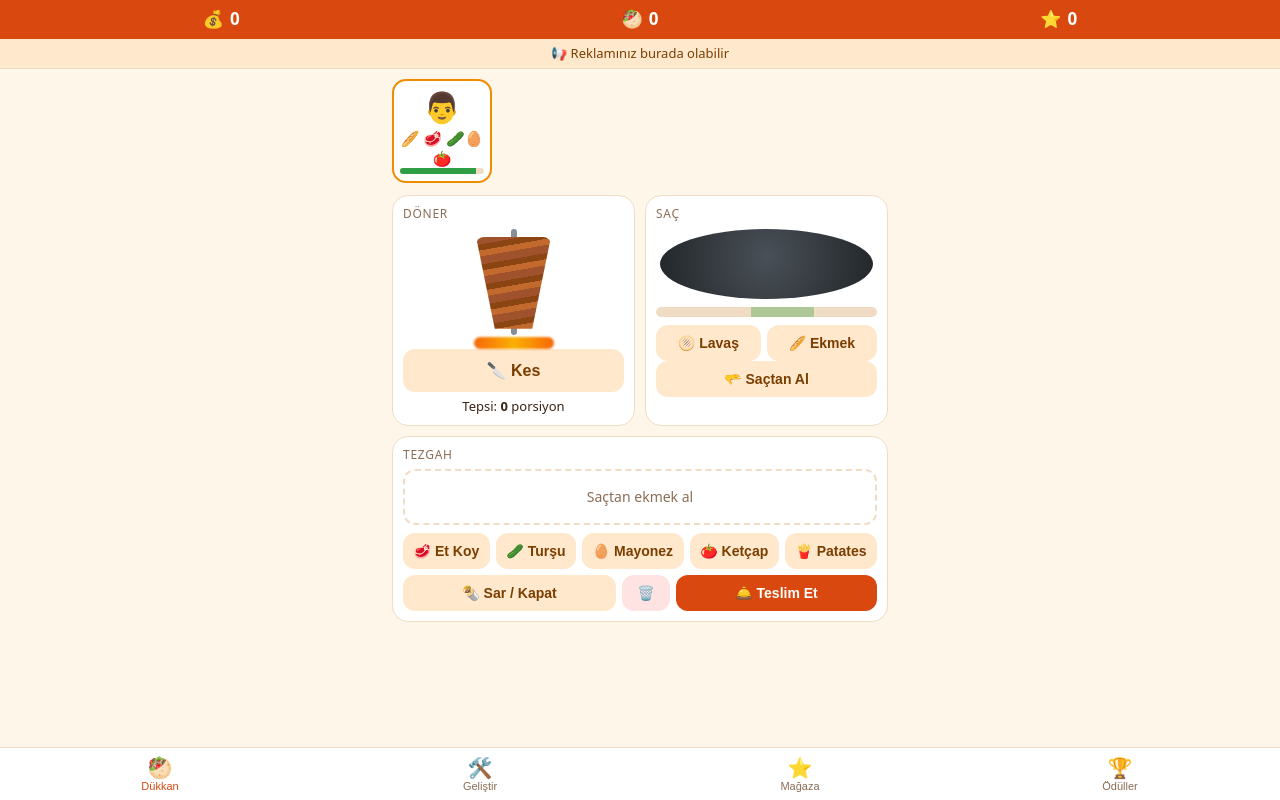
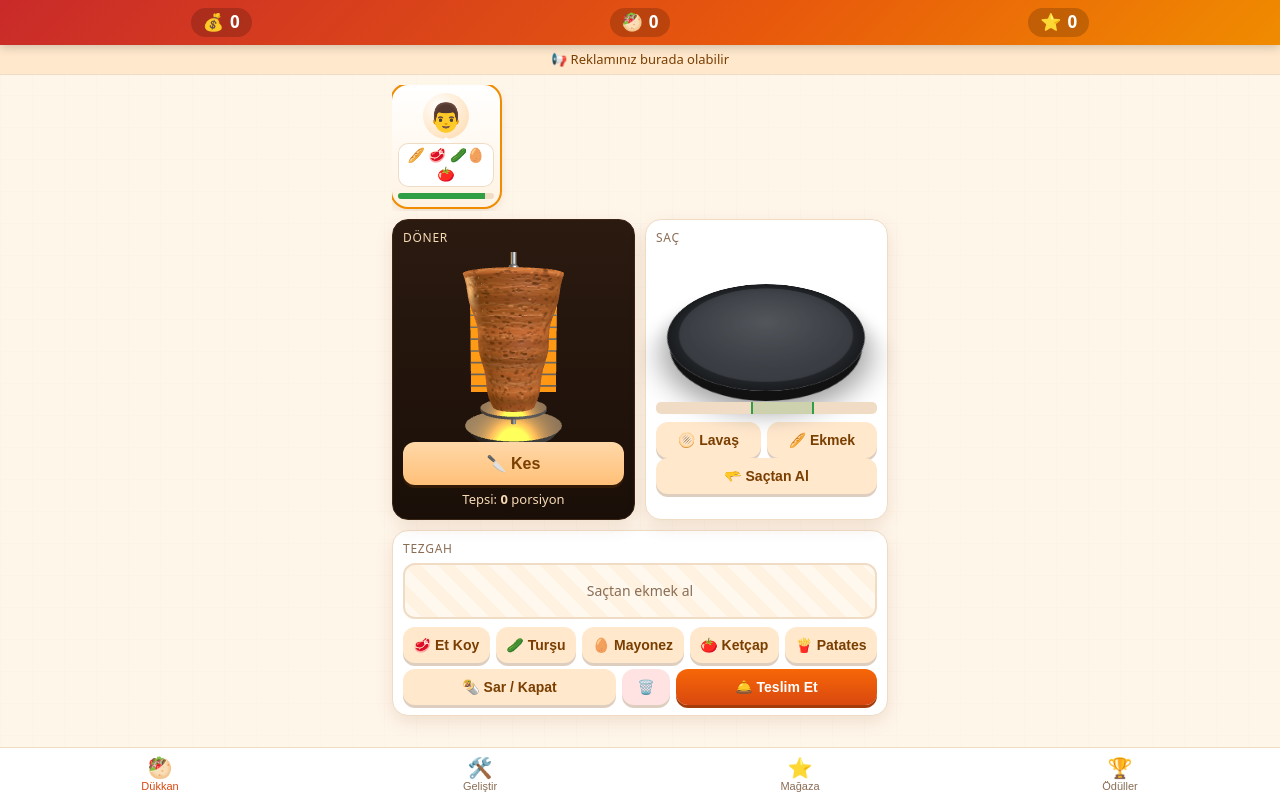
Before and after one commit to tumerserhat434-ux/Telegram-bot, a plain HTML site: page webapp/index.html in a window 1280 px wide. Drawn offline with Linux system fonts and the light colour scheme; animation ran at ten frames a second.

Commit message:
3D dönen döner, ısıya göre renk değiştiren saç ve görsel iyileştirmeler
Three.js (r128, projeye dahil) ile prosedürel dokulu dönen döner, arkada kor
ısıtıcı ve kesilen et parçacıkları. Saç perspektifli, ekmek ısındıkça
hamurdan altın sarısına, sonra yanığa döner. Müşteri kartları ve butonlar
yenilendi.

Co-Authored-By: Claude Opus 5.5 <noreply@anthropic.com>
Claude-Session: https://claude.ai/code/session_01JVfKVUoXZH1t5Xjz8Ga3Ci

```diff
--- a/webapp/index.html
+++ b/webapp/index.html
@@ -5,6 +5,7 @@
   <meta name="viewport" content="width=device-width, initial-scale=1, maximum-scale=1, user-scalable=no">
   <title>Dönerci Usta</title>
   <script src="https://telegram.org/js/telegram-web-app.js"></script>
+  <script src="static/three.min.js"></script>
   <link rel="stylesheet" href="static/style.css">
 </head>
 <body>
@@ -35,7 +36,10 @@
 
         <div class="station">
           <div class="label">Saç</div>
-          <div id="sac" class="sac"><span id="sacBread"></span></div>
+          <div class="sac-wrap">
+            <div id="sac" class="sac"><div id="sacBread" class="bread hidden"></div></div>
+            <div id="steam" class="steam">♨️</div>
+          </div>
           <div class="heatbar"><div class="ideal"></div><div id="heatFill" class="fill"></div></div>
           <div class="row">
             <button class="btn" data-bread="lavas">🫓 Lavaş</button>
@@ -102,6 +106,7 @@
   <div id="toast" class="toast"></div>
   <div id="modal" class="modal hidden"><div class="card"><p id="modalText"></p><button class="btn primary" id="modalOk">Tamam</button></div></div>
 
+  <script src="static/doner3d.js"></script>
   <script src="static/game.js"></script>
 </body>
 </html>
--- /dev/null
+++ b/webapp/static/doner3d.js
@@ -0,0 +1,140 @@
+// 3D dönen döner (Three.js). THREE yüklenemezse null döner, oyun CSS dönere düşer.
+window.Doner3D = (() => {
+  function meatTexture() {
+    const c = document.createElement("canvas");
+    c.width = 512; c.height = 512;
+    const g = c.getContext("2d");
+    // katman katman et
+    for (let y = 0; y < 512; y += 2) {
+      const band = Math.sin(y * 0.09) * 0.5 + Math.sin(y * 0.031 + 1.3) * 0.5;
+      const r = 150 + band * 30 + Math.random() * 14;
+      const gg = 78 + band * 18 + Math.random() * 10;
+      const b = 38 + band * 10;
+      g.fillStyle = `rgb(${r | 0},${gg | 0},${b | 0})`;
+      g.fillRect(0, y, 512, 2);
+    }
+    // yağ çizgileri
+    for (let i = 0; i < 40; i++) {
+      g.strokeStyle = `rgba(245,215,170,${0.15 + Math.random() * 0.25})`;
+      g.lineWidth = 1 + Math.random() * 2;
+      const y = Math.random() * 512;
+      g.beginPath(); g.moveTo(0, y);
+      for (let x = 0; x <= 512; x += 32) g.lineTo(x, y + Math.sin(x * 0.05 + i) * 4);
+      g.stroke();
+    }
+    // kızarmış / yanık lekeler
+    for (let i = 0; i < 900; i++) {
+      const x = Math.random() * 512, y = Math.random() * 512, s = 2 + Math.random() * 9;
+      const dark = Math.random();
+      g.fillStyle = dark < 0.6 ? `rgba(90,40,15,${0.25 + Math.random() * 0.35})`
+        : dark < 0.9 ? `rgba(60,25,8,${0.4 + Math.random() * 0.4})` : "rgba(255,190,120,0.35)";
+      g.beginPath(); g.ellipse(x, y, s, s * 0.45, 0, 0, Math.PI * 2); g.fill();
+    }
+    const tex = new THREE.CanvasTexture(c);
+    tex.wrapS = tex.wrapT = THREE.RepeatWrapping;
+    tex.repeat.set(2, 1);
+    tex.encoding = THREE.sRGBEncoding;
+    return tex;
+  }
+
+  function create(container) {
+    if (!window.THREE) return null;
+    let renderer;
+    try { renderer = new THREE.WebGLRenderer({ antialias: true, alpha: true }); }
+    catch (e) { return null; }
+    const W = () => container.clientWidth, H = () => container.clientHeight;
+    renderer.setPixelRatio(Math.min(2, window.devicePixelRatio || 1));
+    renderer.setSize(W(), H());
+    renderer.outputEncoding = THREE.sRGBEncoding;
+    container.appendChild(renderer.domElement);
+
+    const scene = new THREE.Scene();
+    const camera = new THREE.PerspectiveCamera(32, W() / H(), 0.1, 100);
+    camera.position.set(0, 0.6, 7.4);
+    camera.lookAt(0, -0.1, 0);
+
+    scene.add(new THREE.HemisphereLight(0xfff1dc, 0x3a2414, 0.75));
+    const key = new THREE.DirectionalLight(0xffffff, 0.7);
+    key.position.set(3, 3, 5); scene.add(key);
+    const fire = new THREE.PointLight(0xff6a00, 2.2, 6);
+    fire.position.set(0, 0, -1.6); scene.add(fire);
+    const rim = new THREE.PointLight(0xffb347, 1.2, 8);
+    rim.position.set(-2.5, 1, -1); scene.add(rim);
+
+    // Isıtıcı (arkada kor gibi parlayan panel)
+    const heaterMat = new THREE.MeshStandardMaterial({ color: 0x331100, emissive: 0xff4500, emissiveIntensity: 0.9, roughness: 1 });
+    const heater = new THREE.Mesh(new THREE.BoxGeometry(2.4, 3.0, 0.15), heaterMat);
+    heater.position.set(0, -0.05, -1.9); scene.add(heater);
+    const grillMat = new THREE.MeshStandardMaterial({ color: 0x555555, metalness: 0.8, roughness: 0.4 });
+    for (let i = -4; i <= 4; i++) {
+      const bar = new THREE.Mesh(new THREE.BoxGeometry(2.4, 0.04, 0.05), grillMat);
+      bar.position.set(0, i * 0.33 - 0.05, -1.8); scene.add(bar);
+    }
+
+    // Şiş
+    const steel = new THREE.MeshStandardMaterial({ color: 0xcfd4da, metalness: 0.9, roughness: 0.25 });
+    const pole = new THREE.Mesh(new THREE.CylinderGeometry(0.06, 0.06, 4.0, 16), steel);
+    scene.add(pole);
+    const plate = new THREE.Mesh(new THREE.CylinderGeometry(0.75, 0.75, 0.06, 40), steel);
+    plate.position.y = -1.5; scene.add(plate);
+    const tray = new THREE.Mesh(new THREE.CylinderGeometry(1.1, 0.95, 0.18, 40),
+      new THREE.MeshStandardMaterial({ color: 0x868e96, metalness: 0.85, roughness: 0.35 }));
+    tray.position.y = -1.95; scene.add(tray);
+    const cap = new THREE.Mesh(new THREE.SphereGeometry(0.12, 16, 12), steel);
+    cap.position.y = 1.62; scene.add(cap);
+
+    // Et konisi: üstte geniş, altta dar, hafif dalgalı profil
+    const pts = [];
+    for (let i = 0; i <= 24; i++) {
+      const t = i / 24, y = -1.45 + t * 2.95;
+      const r = 0.48 + t * 0.62 + Math.sin(t * 18) * 0.025 + Math.sin(t * 7.0) * 0.03;
+      pts.push(new THREE.Vector2(r, y));
+    }
+    pts.push(new THREE.Vector2(0.05, 1.5));
+    const tex = meatTexture();
+    const meatMat = new THREE.MeshStandardMaterial({ map: tex, bumpMap: tex, bumpScale: 0.06, roughness: 0.55, metalness: 0.05, emissive: 0x3a1200, emissiveIntensity: 0.35 });
+    const meat = new THREE.Mesh(new THREE.LatheGeometry(pts, 64), meatMat);
+    scene.add(meat);
+
+    // Kesilen et parçacıkları
+    const chips = [];
+    const chipGeo = new THREE.BoxGeometry(0.22, 0.05, 0.12);
+    const chipMat = new THREE.MeshStandardMaterial({ map: tex, roughness: 0.7 });
+
+    let level = 1, t = 0;
+    function update(dt, meatLevel) {
+      t += dt;
+      meat.rotation.y += dt * 0.7;
+      const target = 0.45 + 0.55 * Math.max(0, Math.min(1, meatLevel / 100));
+      level += (target - level) * Math.min(1, dt * 6);
+      meat.scale.set(level, 1, level);
+      fire.intensity = 2.0 + Math.sin(t * 9) * 0.25 + Math.sin(t * 23) * 0.15;
+      heaterMat.emissiveIntensity = 0.85 + Math.sin(t * 5) * 0.08;
+      for (let i = chips.length - 1; i >= 0; i--) {
+        const c = chips[i];
+        c.v.y -= 9 * dt;
+        c.m.position.addScaledVector(c.v, dt);
+        c.m.rotation.x += dt * c.spin; c.m.rotation.z += dt * c.spin * 0.7;
+        if (c.m.position.y < -1.85) { scene.remove(c.m); chips.splice(i, 1); }
+      }
+      renderer.render(scene, camera);
+    }
+    function slice() {
+      for (let i = 0; i < 3; i++) {
+        const m = new THREE.Mesh(chipGeo, chipMat);
+        const y = -0.6 + Math.random() * 1.6;
+        const r = (0.48 + ((y + 1.45) / 2.95) * 0.62) * level;
+        m.position.set(r * 0.9, y, r * 0.5);
+        scene.add(m);
+        chips.push({ m, v: new THREE.Vector3(0.6 + Math.random(), 0.5 + Math.random(), 0.8), spin: 6 + Math.random() * 6 });
+      }
+    }
+    function resize() {
+      renderer.setSize(W(), H());
+      camera.aspect = W() / H(); camera.updateProjectionMatrix();
+    }
+    window.addEventListener("resize", resize);
+    return { update, slice };
+  }
+  return { create };
+})();
--- a/webapp/static/game.js
+++ b/webapp/static/game.js
@@ -167,7 +167,8 @@
     const amt = sliceAmount();
     tray = Math.min(10, tray + amt);
     spitMeat = Math.max(0, spitMeat - amt * 8);
-    const m = $("meat"); m.classList.remove("cut"); void m.offsetWidth; m.classList.add("cut");
+    if (d3) d3.slice();
+    else { const m = $("meat"); m.classList.remove("cut"); void m.offsetWidth; m.classList.add("cut"); }
     haptic("light"); renderKitchen();
   }
   let sliceHold;
@@ -248,12 +249,31 @@
     renderAll(); saveLocal(); saveServer();
   };
 
+  // Isıya göre ekmek rengi: hamur → altın sarısı → kahve → yanık
+  function breadColor(h) {
+    const stops = [[0, [243, 228, 190]], [60, [228, 176, 96]], [100, [196, 122, 52]], [125, [110, 60, 25]], [140, [45, 28, 18]]];
+    for (let i = 1; i < stops.length; i++) {
+      if (h <= stops[i][0]) {
+        const [h0, c0] = stops[i - 1], [h1, c1] = stops[i], k = (h - h0) / (h1 - h0);
+        const c = c0.map((v, j) => Math.round(v + (c1[j] - v) * k));
+        return `radial-gradient(circle at 40% 35%, rgb(${c.map((v) => Math.min(255, v + 25))}), rgb(${c}))`;
+      }
+    }
+    return "rgb(45,28,18)";
+  }
+
   // ---------- Çizim ----------
   function renderKitchen() {
     $("tray").textContent = tray.toFixed(1).replace(".0", "");
     $("meat").style.width = 30 + spitMeat * 0.45 + "px";
-    $("sacBread").textContent = sac.bread ? BREADS[sac.bread].emoji : "";
+    const br = $("sacBread");
+    br.className = "bread " + (sac.bread ? sac.bread : "hidden");
+    if (sac.bread) {
+      br.style.background = breadColor(sac.heat);
+      br.classList.toggle("marked", sac.heat > 45);
+    }
     $("sac").classList.toggle("hot", !!sac.bread);
+    $("steam").classList.toggle("on", !!sac.bread && sac.heat > 50);
     const fill = $("heatFill");
     fill.style.width = (sac.heat / HEAT_MAX) * 100 + "%";
     fill.style.background = sac.heat > HEAT_OK_MAX ? "var(--bad)" : sac.heat >= HEAT_OK_MIN ? "var(--ok)" : "var(--brand-2)";
@@ -360,6 +380,7 @@
     if (customers.length !== before) { left = true; toast("Müşteri sinirlenip gitti 😤"); haptic("rigid"); }
 
     spitMeat = Math.min(100, spitMeat + dt * 2.5);
+    if (d3) d3.update(dt, spitMeat);
     if (sac.bread) sac.heat = Math.min(HEAT_MAX, sac.heat + dt * heatSpeed());
 
     idleCarry += idlePerSec() * dt;
@@ -392,8 +413,11 @@
   setInterval(() => { saveLocal(); saveServer(); }, 15000);
 
   // ---------- Başlat ----------
+  let d3 = null;
   async function init() {
     loadLocal();
+    try { d3 = window.Doner3D && window.Doner3D.create($("spit")); } catch (e) { d3 = null; }
+    if (d3) $("spit").classList.add("is3d");
     if (IN_TG) {
       try {
         const [cfg, data] = await Promise.all([api("config"), api("state")]);
--- a/webapp/static/style.css
+++ b/webapp/static/style.css
@@ -67,7 +67,7 @@ main { padding: 10px 12px; max-width: 520px; margin: 0 auto; }
 }
 .label { font-size: 12px; text-transform: uppercase; letter-spacing: .06em; color: var(--muted); margin-bottom: 6px; }
 
-.spit { position: relative; height: 120px; display: flex; justify-content: center; align-items: flex-end; }
+.spit { position: relative; height: 190px; display: flex; justify-content: center; align-items: flex-end; }
 .pole { position: absolute; width: 6px; top: 0; bottom: 14px; background: #868e96; border-radius: 3px; }
 .meat {
   position: absolute; top: 8px; width: 70px; height: 92px;
@@ -81,12 +81,28 @@ main { padding: 10px 12px; max-width: 520px; margin: 0 auto; }
   background: linear-gradient(90deg, #f76707, #fab005, #f76707); filter: blur(1px); }
 .tray { font-size: 13px; margin-top: 6px; text-align: center; }
 
+.sac-wrap { position: relative; height: 150px; perspective: 420px; display: flex; align-items: center; justify-content: center; }
 .sac {
-  height: 70px; border-radius: 50%; margin: 6px 4px 8px;
-  background: radial-gradient(circle at 50% 40%, #495057, #212529);
-  display: flex; align-items: center; justify-content: center; font-size: 34px;
+  width: 88%; aspect-ratio: 1; border-radius: 50%;
+  transform: rotateX(58deg);
+  background:
+    radial-gradient(circle at 50% 45%, rgba(255,255,255,.12), transparent 55%),
+    radial-gradient(circle, #3b3f45 0 62%, #24272b 63% 100%);
+  box-shadow: 0 18px 0 -6px #111, 0 26px 24px rgba(0,0,0,.35), inset 0 0 18px rgba(0,0,0,.6);
+  display: flex; align-items: center; justify-content: center; transition: box-shadow .4s;
 }
-.sac.hot { box-shadow: 0 0 14px #f76707; }
+.sac.hot { box-shadow: 0 18px 0 -6px #111, 0 26px 30px rgba(255,90,0,.55), inset 0 0 26px rgba(255,100,0,.45); }
+.bread { transition: background .3s; box-shadow: inset 0 -4px 8px rgba(0,0,0,.18); position: relative; }
+.bread.hidden { display: none; }
+.bread.lavas { width: 72%; aspect-ratio: 1; border-radius: 50%; }
+.bread.ekmek { width: 78%; height: 38%; border-radius: 50% / 60%; }
+.bread.marked::after {
+  content: ""; position: absolute; inset: 12%; border-radius: inherit; opacity: .45;
+  background: repeating-linear-gradient(35deg, transparent 0 9px, rgba(60,25,5,.8) 9px 12px);
+}
+.steam { position: absolute; top: 6px; font-size: 22px; opacity: 0; transition: opacity .4s; }
+.steam.on { opacity: .85; animation: steam 1.4s ease-in-out infinite; }
+@keyframes steam { 0% { transform: translateY(8px) scale(.9); } 50% { transform: translateY(-4px) scale(1.05); } 100% { transform: translateY(8px) scale(.9); } }
 .heatbar { position: relative; height: 10px; background: var(--line); border-radius: 5px; overflow: hidden; margin-bottom: 8px; }
 .heatbar .ideal { position: absolute; left: 42.8%; width: 28.6%; top: 0; bottom: 0; background: rgba(47,158,68,.35); }
 .heatbar .fill { position: absolute; left: 0; top: 0; bottom: 0; width: 0; background: var(--brand-2); }
@@ -147,3 +163,52 @@ main { padding: 10px 12px; max-width: 520px; margin: 0 auto; }
 .modal { position: fixed; inset: 0; background: rgba(0,0,0,.5); display: flex; align-items: center; justify-content: center; z-index: 20; padding: 16px; }
 .modal.hidden { display: none; }
 .modal .card { max-width: 320px; text-align: center; }
+
+/* ---------- Görsel iyileştirmeler ---------- */
+body {
+  background:
+    linear-gradient(rgba(255,246,234,.92), rgba(255,246,234,.92)),
+    repeating-linear-gradient(0deg, #e9d3b6 0 1px, transparent 1px 32px),
+    repeating-linear-gradient(90deg, #e9d3b6 0 1px, transparent 1px 32px), var(--bg);
+}
+@media (prefers-color-scheme: dark) {
+  body { background:
+    linear-gradient(rgba(29,20,14,.93), rgba(29,20,14,.93)),
+    repeating-linear-gradient(0deg, #4a3526 0 1px, transparent 1px 32px),
+    repeating-linear-gradient(90deg, #4a3526 0 1px, transparent 1px 32px), var(--bg); }
+}
+.topbar { background: linear-gradient(135deg, #c92a2a, #e8590c 60%, #f08c00); box-shadow: 0 2px 10px rgba(0,0,0,.2); }
+.stat { background: rgba(0,0,0,.18); padding: 3px 12px; border-radius: 20px; }
+.station, .board { box-shadow: 0 6px 18px rgba(120,60,10,.12); }
+.station:first-child { background: linear-gradient(180deg, #2b1a10, #1a0f08); border-color: #3d2616; }
+.station:first-child .label, .station:first-child .tray { color: #f7d9b5; }
+.spit.is3d .pole, .spit.is3d .meat, .spit.is3d .fire { display: none; }
+.spit canvas { position: absolute; inset: 0; width: 100% !important; height: 100% !important; }
+.btn { box-shadow: 0 3px 0 rgba(122,62,0,.25); transition: transform .08s, box-shadow .08s; }
+.btn:active { transform: translateY(2px) scale(.98); box-shadow: 0 1px 0 rgba(122,62,0,.25); }
+.btn.primary { background: linear-gradient(180deg, #f76707, #d9480f); box-shadow: 0 3px 0 #a33b0b; }
+.btn.big { background: linear-gradient(180deg, #ffd8a8, #ffc078); }
+.customer {
+  width: 108px; border: 0; border-radius: 16px; padding: 8px 6px;
+  background: linear-gradient(180deg, var(--card), #fff3e3);
+  box-shadow: 0 4px 12px rgba(120,60,10,.15); animation: walkin .35s ease-out;
+}
+@media (prefers-color-scheme: dark) { .customer { background: linear-gradient(180deg, var(--card), #33251a); } }
+.customer.first { outline: 2px solid var(--brand-2); }
+.customer .face {
+  width: 46px; height: 46px; margin: 0 auto 4px; border-radius: 50%; font-size: 28px; line-height: 46px;
+  background: radial-gradient(circle at 35% 30%, #fff, #ffd8a8);
+}
+.customer .order {
+  background: #fff; color: #3a2414; border-radius: 10px; padding: 3px; margin-bottom: 6px;
+  position: relative; font-size: 14px; box-shadow: inset 0 0 0 1px var(--line);
+}
+.customer .order::before {
+  content: ""; position: absolute; top: -6px; left: 50%; margin-left: -6px;
+  border: 6px solid transparent; border-top: 0; border-bottom-color: #fff;
+}
+@keyframes walkin { from { transform: translateX(40px); opacity: 0; } }
+.build { background: repeating-linear-gradient(45deg, #fff8ef 0 12px, #fff2e0 12px 24px); border-style: solid; }
+@media (prefers-color-scheme: dark) { .build { background: #241a12; } }
+.heatbar { height: 12px; }
+.heatbar .ideal { z-index: 1; background: transparent; border-left: 2px solid var(--ok); border-right: 2px solid var(--ok); box-shadow: inset 0 0 0 100px rgba(47,158,68,.18); }
```
Also changed, not shown: webapp/static/three.min.js (added), 1 other file.
